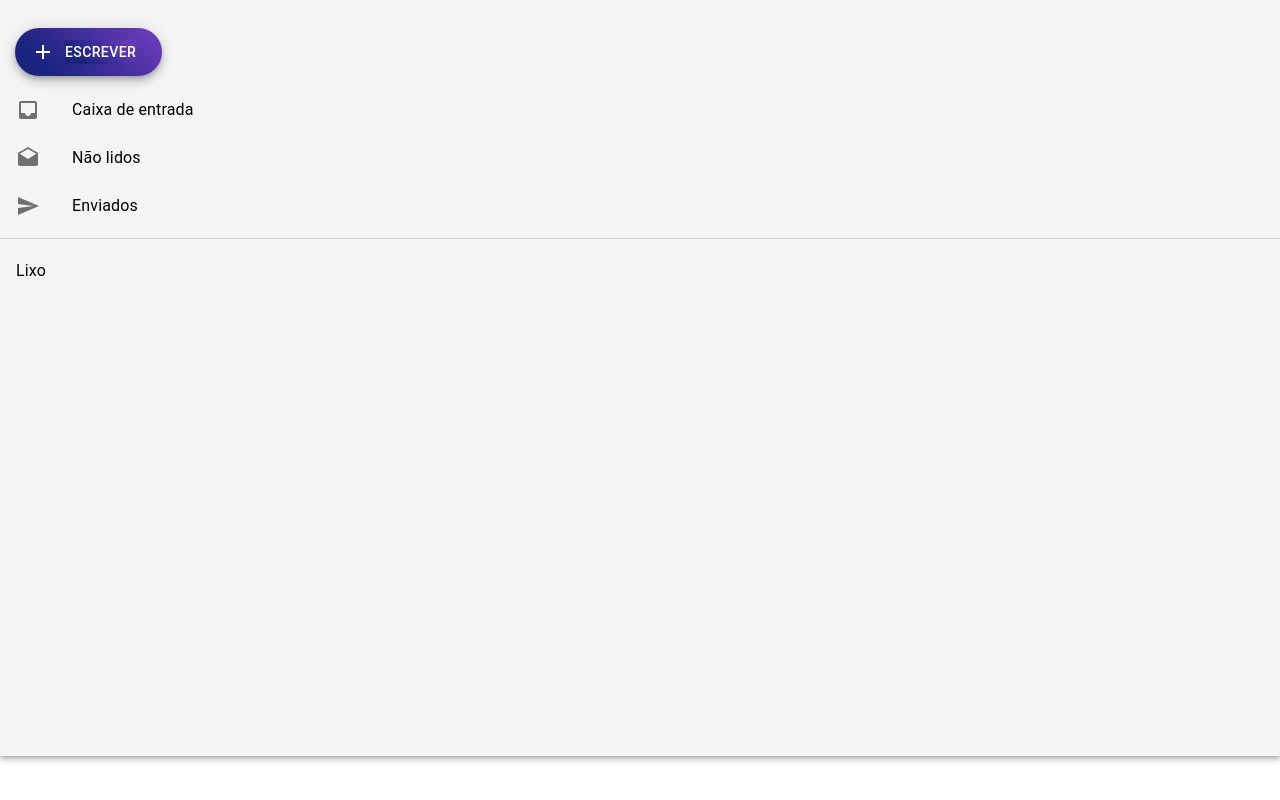
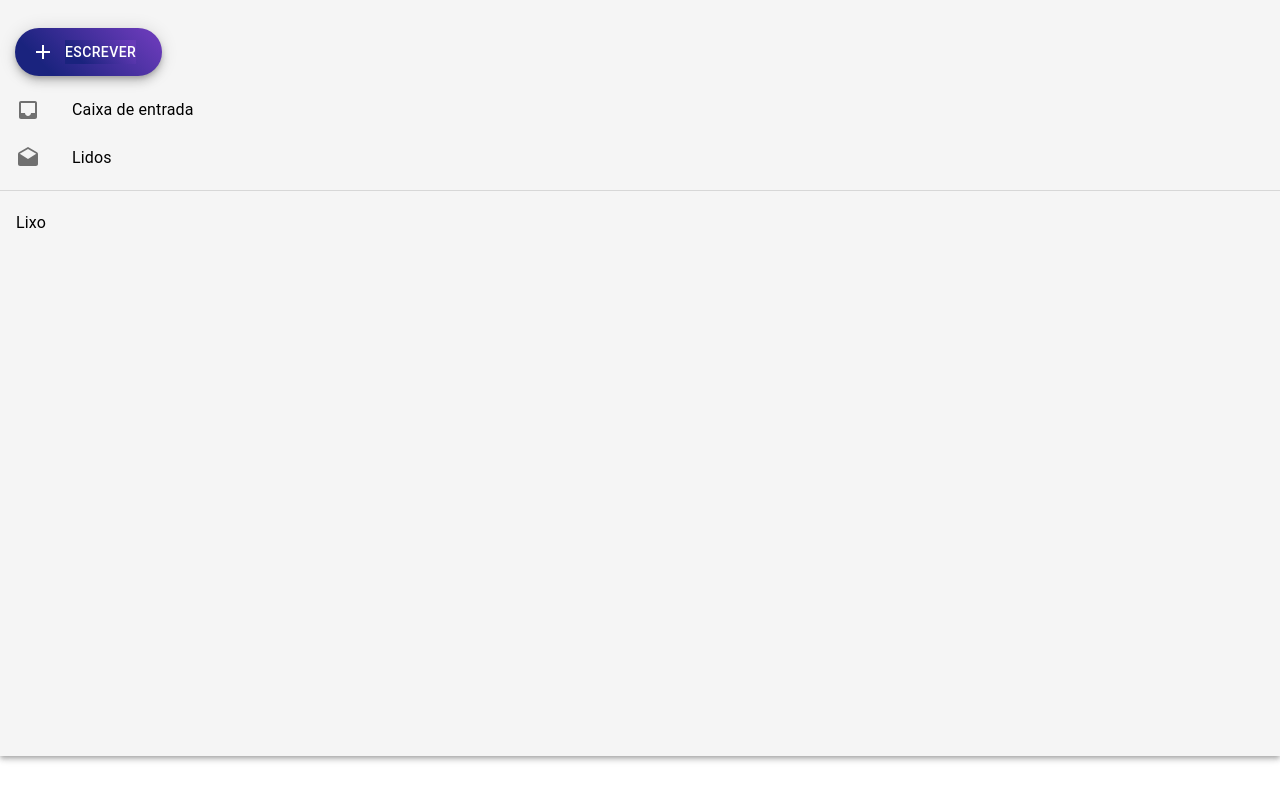
Before and after one commit to guisfco/gymail-jsms, a React (Create React App) app in the folder app/gymail/: page /menu in a window 1280 px wide. Built offline with nearby package versions, Linux system fonts and the light colour scheme.

Commit message:
feat: adicionando ação no menu lateral

```diff
--- a/app/gymail/src/components/Header/Header.jsx
+++ b/app/gymail/src/components/Header/Header.jsx
@@ -33,7 +33,7 @@ export default class Header extends Component {
     }
 
     getEmails = () => {
-        MessageService.getEmails(UsuarioService.getToken(), this.state.search)
+        MessageService.getEmails(UsuarioService.getToken(), this.state.search, true, false)
             .then((response) => {
                 this.setState({
                     emails: response.data
--- a/app/gymail/src/components/MenuLateral/MenuLateral.jsx
+++ b/app/gymail/src/components/MenuLateral/MenuLateral.jsx
@@ -9,10 +9,21 @@ import SendIcon from '@material-ui/icons/Send';
 import Divider from '@material-ui/core/Divider';
 import Fab from '@material-ui/core/Fab';
 import AddIcon from '@material-ui/icons/Add';
+import { UsuarioService, MessageService } from '../../services'
 
-import './MenuLateral.css'
+import './MenuLateral.css';
 
 export default class MenuLateral extends Component {
+
+    getEmails = (read, deleted, wasSent) => {
+        MessageService.getEmails(UsuarioService.getToken(), "", read, deleted)
+            .then((response) => {
+                this.setState({
+                    emails: response.data
+                })
+                this.props.emails(this.state.emails)
+            })
+    }
 
     render() {
         return (
@@ -24,28 +35,22 @@ export default class MenuLateral extends Component {
                             <span className="enviar-mensagem-button">Escrever</span>
                         </Fab>
                     </div>
-                    <ListItem button>
+                    <ListItem button onClick={() => this.getEmails(false, false, false)} >
                         <ListItemIcon>
                             <InboxIcon />
                         </ListItemIcon>
                         <ListItemText primary="Caixa de entrada" />
                     </ListItem>
-                    <ListItem button>
+                    <ListItem button onClick={() => this.getEmails(true, false, false)} >
                         <ListItemIcon>
                             <DraftsIcon />
                         </ListItemIcon>
-                        <ListItemText primary="Não lidos" />
-                    </ListItem>
-                    <ListItem button>
-                        <ListItemIcon>
-                            <SendIcon />
-                        </ListItemIcon>
-                        <ListItemText primary="Enviados" />
+                        <ListItemText primary="Lidos" />
                     </ListItem>
                 </List>
                 <Divider />
                 <List component="nav" aria-label="Secondary mailbox folders">
-                    <ListItem button>
+                    <ListItem button onClick={() => this.getEmails(true, true, false)}>
                         <ListItemText primary="Lixo" />
                     </ListItem>
                 </List>
--- a/app/gymail/src/scenes/Dashboard/Dashboard.jsx
+++ b/app/gymail/src/scenes/Dashboard/Dashboard.jsx
@@ -62,7 +62,7 @@ export default class Dashboard extends Component {
                 {ReactUtils.redirectBase()}
                 <Header notifications={this.state.notifications} emails={this.getEmails} />
                 <div className="dashboard-container">
-                    <MenuLateral className="dashboard-menu-lateral" />
+                    <MenuLateral className="dashboard-menu-lateral" emails={this.getEmails} />
                     <div className="dashboard-emails-container">
                         <List className="dashboard-lista-emails">
                             {this.renderEmails()}
--- a/app/gymail/src/services/MessageService.js
+++ b/app/gymail/src/services/MessageService.js
@@ -15,11 +15,11 @@ export default class MessageService {
         })
     }
 
-    static getEmails(token, keyword) {
+    static getEmails(token, keyword, read, deleted) {
         return axios.get(`${CONFIG.URL.BASE}/inbox`, {
             params: {
-                deleted: false,
-                read: false,
+                deleted,
+                read,
                 keyword
             },
             headers: CONFIG.DEFAULT_HEADER(token)
```
